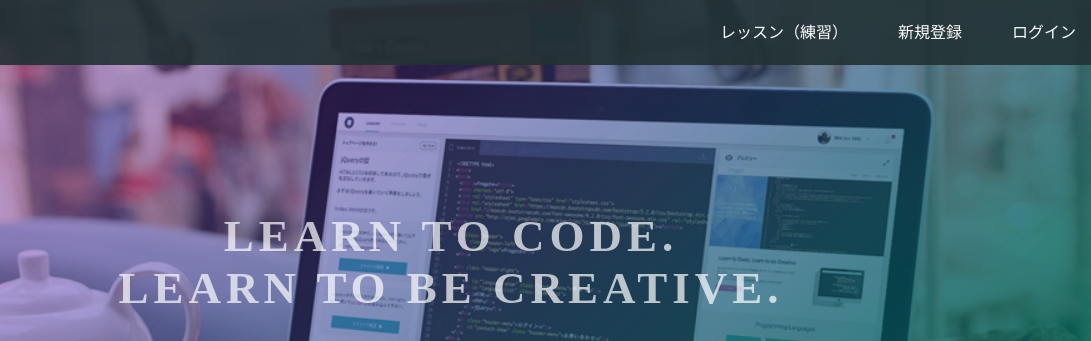
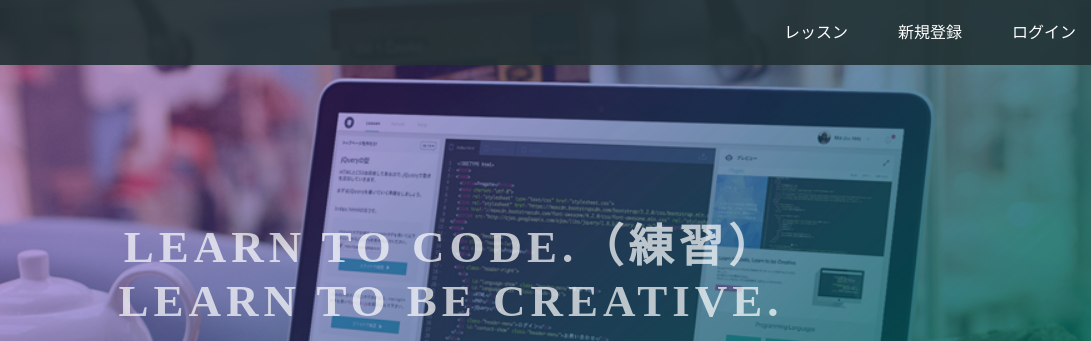
Before and after one commit to hstestr2/githubprogatetest.github.io, a plain HTML site: page index.html in a window 1280 px wide. Shown: the top 341 px of the page, 189-1280 px from the left. Drawn offline with Linux system fonts and the light colour scheme.

Commit message:
Update index.html

```diff
--- a/index.html
+++ b/index.html
@@ -15,7 +15,7 @@
       </div>
       <span class="fa fa-bars menu-icon"></span>
       <div class="header-right">
-        <a href="#">レッスン（練習）</a>
+        <a href="#">レッスン</a>
         <a href="#">新規登録</a>
         <a href="#" class="login">ログイン</a>
       </div>
@@ -23,7 +23,7 @@
   </header>
   <div class="top-wrapper">
     <div class="container">
-      <h1>LEARN TO CODE.<br>LEARN TO BE CREATIVE.</h1>
+      <h1>LEARN TO CODE.（練習）<br>LEARN TO BE CREATIVE.</h1>
       <p>Progateはオンラインプログラミング学習サービスです。<br>初心者にもやさしいスライドとレッスンで、ウェブサービスを作りながらプログラミングを学んでいきましょう。</p>
       <div class="btn-wrapper">
         <a href="#" class="btn signup">新規登録はこちら</a>
```
